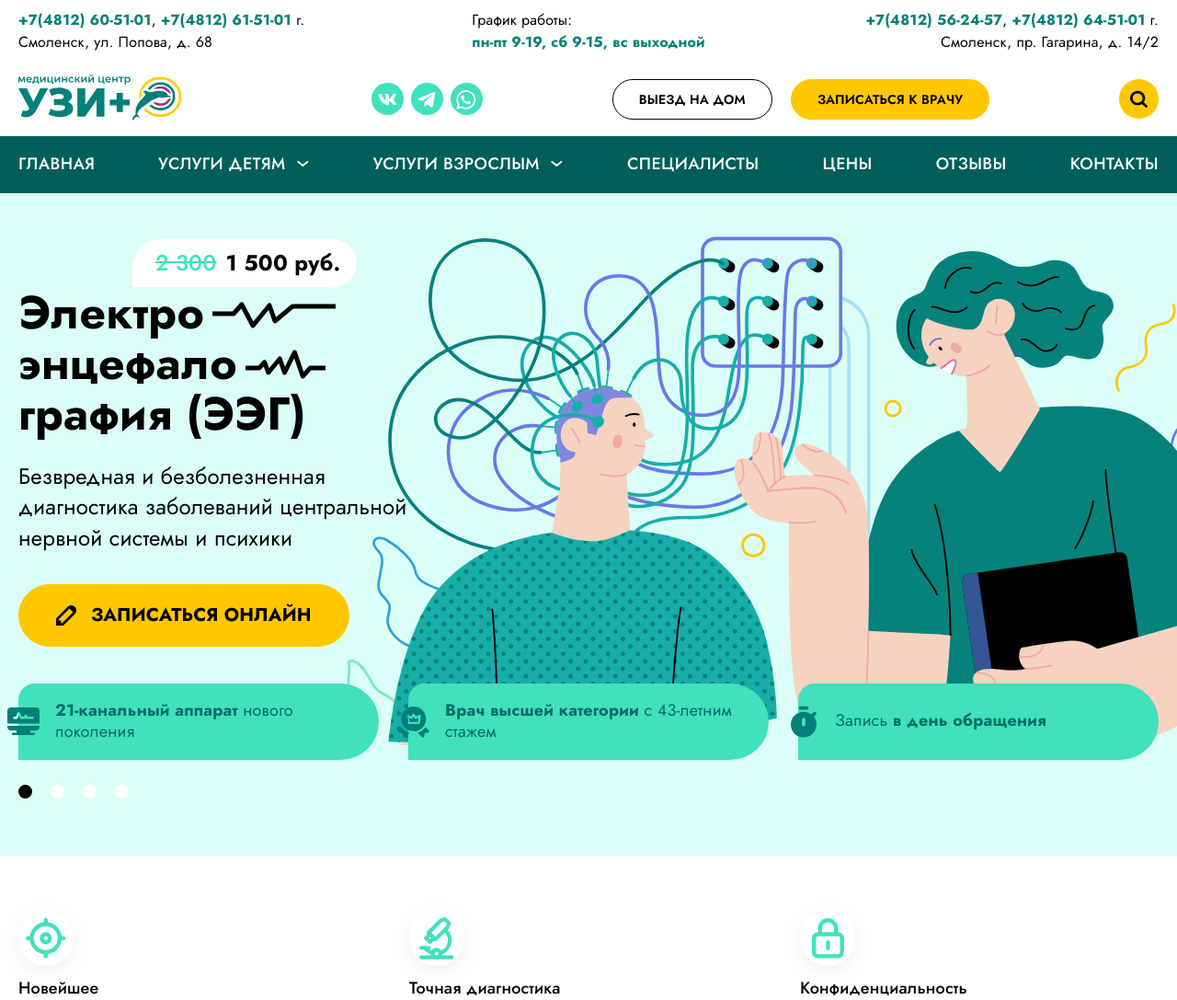
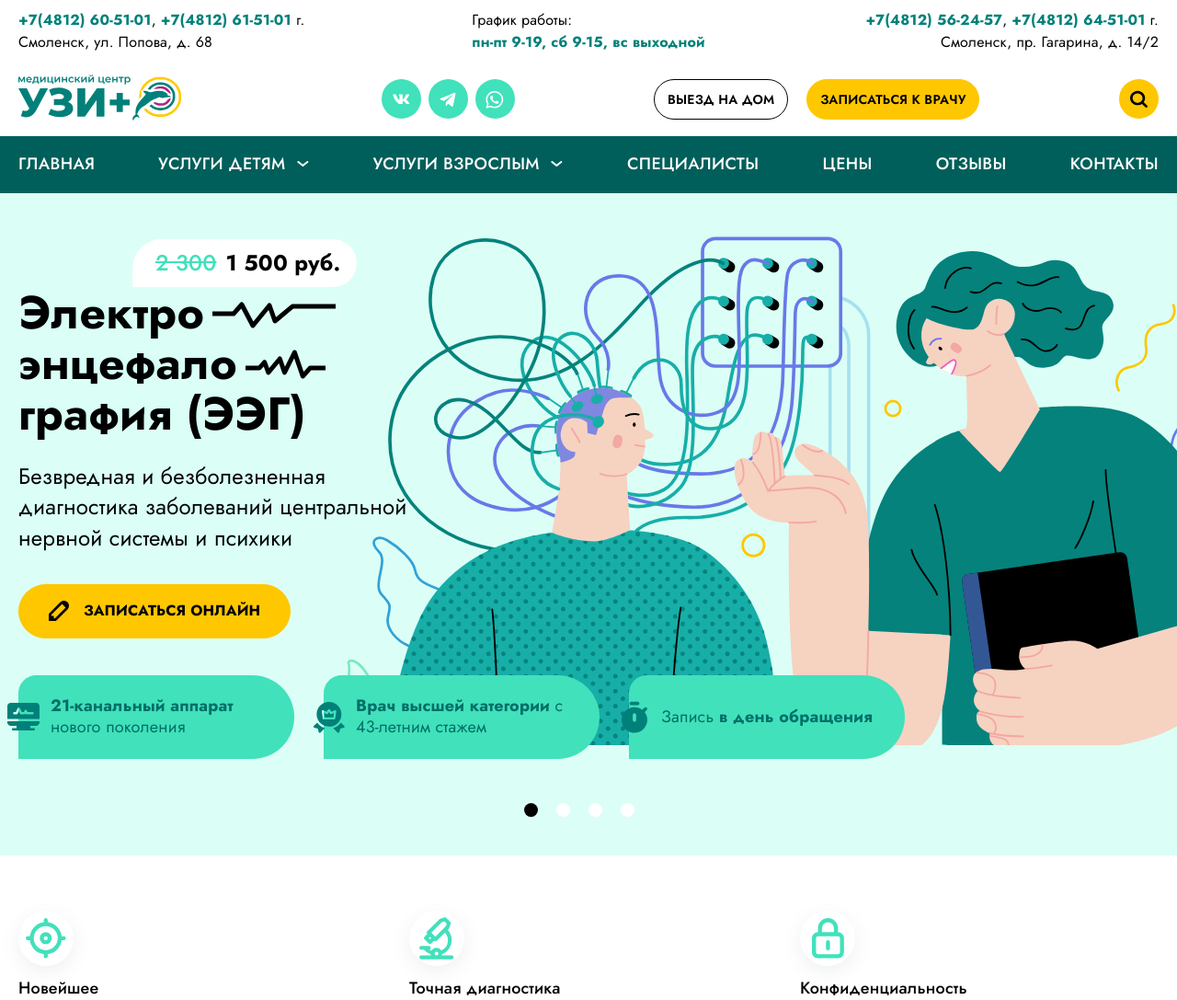
Before and after one commit to yurkaronin/uzi-plus, a PHP site: page / in a window 1280 px wide. Shown: the top 1087 px of the page at 92% size. Run offline with PHP 8.4, Linux system fonts and the light colour scheme.

Commit message:
Доработка адаптива элементов на странице, правки в адаптиве слайдера

```diff
--- a/components/navigation.php
+++ b/components/navigation.php
@@ -79,6 +79,30 @@
       </li>
     </ul>
 
+    <!-- элементы для мобильных устройств  -->
+    <div class="mobile-elements">
+      <div class="wrapper">
+        <ul class="list-reset">
+          <li>
+            <span>г. Смоленск, ул. Попова, д. 68</span>
+            <a href="tel:+74812605101" class="tel">+7(4812) 60-51-01</a>
+            <a href="tel:+74812615101" class="tel">+7(4812) 61-51-01</a>
+          </li>
+          <li class="mobile-elements__office-hours">
+            График работы:<br> <span>пн-пт 9-19, сб 9-15, вс выходной</span>
+          </li>
+          <li>
+            <span>г. Смоленск, пр. Гагарина, д. 14/2</span>
+            <a href="tel:+74812562457" class="tel">+7(4812) 56-24-57</a>
+            <a href="tel:+74812645101" class="tel">+7(4812) 64-51-01</a>
+          </li>
+        </ul>
+
+      </div>
+
+
+    </div>
+
   </div>
 
 </nav>
--- a/css/components/_social-list.scss
+++ b/css/components/_social-list.scss
@@ -4,19 +4,23 @@
   list-style: none;
   display: flex;
   max-width: max-content;
-  grid-gap: 8px;
 
   li {
     flex-grow: 0;
-    width: 35px;
+    margin-right: 8px;
+    &:last-child {
+      margin-right: 0;
+    }
   }
 
   a {
     display: flex;
     align-items: center;
     justify-content: center;
-    width: 35px;
-    height: 35px;
+    // width: 35px;
+    // height: 35px;
+    width: 43px;
+    height: 43px;
     border-radius: 50%;
     background-color: var(--brand4);
     position: relative;
@@ -24,9 +28,8 @@
     svg {
       pointer-events: none;
       position: absolute;
+      scale: 0.9;
     }
-
-
 
     &:hover,
     &:active {
@@ -35,13 +38,10 @@
   }
 
   @media (max-width: 1024px) {
-    li {
-      width: 30px;
-    }
 
-    img {
-      width: 30px;
-      height: 30px;
-    }
+    // img {
+    //   width: 30px;
+    //   height: 30px;
+    // }
   }
 }
--- a/css/sections/_header.scss
+++ b/css/sections/_header.scss
@@ -65,7 +65,12 @@
     grid-gap: 20px;
     justify-content: flex-end;
     align-items: center;
+    flex-grow: 0;
 
+    .button {
+      flex-grow: 0;
+      padding: 1em;
+    }
   }
 
   &__search {
@@ -92,7 +97,7 @@
 
     &__buttons {
       gap: 12px;
-      max-width: 340px;
+      // max-width: 340px;
     }
   }
 
@@ -129,7 +134,9 @@
       display: none;
     }
     .social-list {
-      margin: 0 auto;
+      margin: 0;
+      margin-left: auto;
+      max-width: max-content;
     }
   }
 
--- a/css/sections/_slider-hero.scss
+++ b/css/sections/_slider-hero.scss
@@ -105,15 +105,8 @@
   }
 
   .button {
-    // height: 72px;
-    // padding: 25px 45px;
-    // display: flex;
-    // align-items: center;
-    // gap: 20px;
-    // font-weight: 700;
-    font-size: 20px;
-    // text-transform: uppercase;
-    // color: var(--black);
+    // font-size: 20px;
+
   }
 
   &__list {
@@ -256,6 +249,7 @@
     &__title {
       max-width: 455px;
       font-size: 55px;
+      text-shadow: 3px -2px 0px #d4fff6;
     }
 
     &__description {
@@ -263,6 +257,7 @@
       height: 99px;
       min-height: initial;
       overflow: scroll;
+      text-shadow: 1px -1px 0px #d4fff6;
     }
 
     .button {
@@ -273,15 +268,19 @@
       position: initial;
       max-width: initial;
       width: initial;
-      grid-template-columns: 1fr 1fr 1fr;
+      // grid-template-columns: 1fr 1fr 1fr;
+      display: flex;
       gap: 32px;
       margin: 0;
       order: 100;
 
       li {
         margin: 0;
-        padding: 18px 20px;
+        // padding: 18px 20px;
         padding-left: 40px;
+
+        max-width: 300px;
+        padding: 22px 35px;
       }
     }
 
@@ -325,6 +324,13 @@
       max-width: 590px;
     }
 
+    &__pagination {
+      bottom: 35px;
+      .wrapper {
+        max-width: max-content;
+      }
+    }
+
   }
 
   @media (max-width: 1024px) {
@@ -332,6 +338,9 @@
       height: 493px;
       right: -200px;
     }
+    .slider-hero__item {
+      min-height: 710px;
+  }
 
     &__item--2 &__image {
       right: -100px;
@@ -346,6 +355,9 @@
     &__item--4 &__image {
       right: -41px;
       bottom: 170px;
+    }
+    &__pagination {
+      bottom: 25px;
     }
   }
 
@@ -375,6 +387,7 @@
       order: initial;
       left: calc(100% + 24px);
       top: 0;
+      display: grid;
     }
 
     &__image {
--- a/css/style.css
+++ b/css/style.css
@@ -328,18 +328,20 @@ input[type=radio].visually-hidden {
   list-style: none;
   display: flex;
   max-width: max-content;
-  grid-gap: 8px;
 }
 .social-list li {
   flex-grow: 0;
-  width: 35px;
+  margin-right: 8px;
+}
+.social-list li:last-child {
+  margin-right: 0;
 }
 .social-list a {
   display: flex;
   align-items: center;
   justify-content: center;
-  width: 35px;
-  height: 35px;
+  width: 43px;
+  height: 43px;
   border-radius: 50%;
   background-color: var(--brand4);
   position: relative;
@@ -347,20 +349,11 @@ input[type=radio].visually-hidden {
 .social-list a svg {
   pointer-events: none;
   position: absolute;
+  scale: 0.9;
 }
 .social-list a:hover, .social-list a:active {
   opacity: 0.5;
 }
-@media (max-width: 1024px) {
-  .social-list li {
-    width: 30px;
-  }
-  .social-list img {
-    width: 30px;
-    height: 30px;
-  }
-}
-
 .nav-button {
   box-shadow: none;
   transform: none;
@@ -552,6 +545,11 @@ input[type=radio].visually-hidden {
   grid-gap: 20px;
   justify-content: flex-end;
   align-items: center;
+  flex-grow: 0;
+}
+.header__buttons .button {
+  flex-grow: 0;
+  padding: 1em;
 }
 .header__search {
   border: none;
@@ -915,9 +956,6 @@ input[type=radio].visually-hidden {
   color: #41e1bb;
   padding-right: 10px;
 }
-.slider-hero .button {
-  font-size: 20px;
-}
 .slider-hero__list {
   width: 100%;
   margin: 0;
@@ -1042,15 +1082,16 @@ input[type=radio].visually-hidden {
     position: initial;
     max-width: initial;
     width: initial;
-    grid-template-columns: 1fr 1fr 1fr;
+    display: flex;
     gap: 32px;
     margin: 0;
     order: 100;
   }
   .slider-hero__list li {
     margin: 0;
-    padding: 18px 20px;
     padding-left: 40px;
+    max-width: 300px;
+    padding: 22px 35px;
   }
   .slider-hero__image {
     height: 626px;
@@ -1084,12 +1125,21 @@ input[type=radio].visually-hidden {
   .slider-hero__item--4 .slider-hero__description {
     max-width: 590px;
   }
+  .slider-hero__pagination {
+    bottom: 35px;
+  }
+  .slider-hero__pagination .wrapper {
+    max-width: max-content;
+  }
 }
 @media (max-width: 1024px) {
   .slider-hero__image {
     height: 493px;
     right: -200px;
   }
+  .slider-hero .slider-hero__item {
+    min-height: 710px;
+  }
   .slider-hero__item--2 .slider-hero__image {
     right: -100px;
     bottom: 200px;
```
Also changed, not shown: other parts of css/style.css (+55 -6 lines), css/sections/_navigation.scss (+51 -2 lines).
